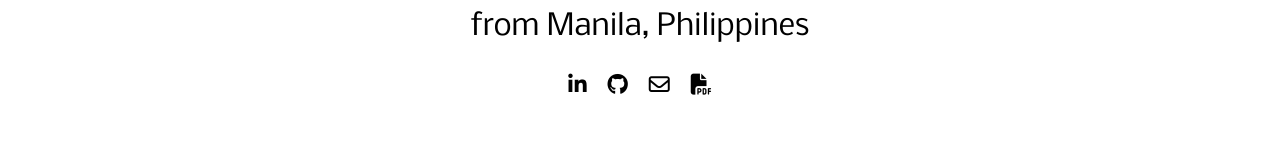
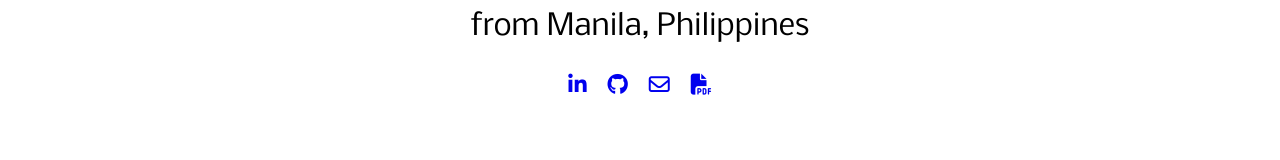
Before and after one commit to mavSeneris/myPortfolio, a React (Vite) app: page / in a window 1280 px wide. Shown: the part 503-663 px from the top of the page. Built offline with nearby package versions, Linux system fonts and the light colour scheme; a web font is replaced by a local one.

Commit message:
added important links to all anchor elements

```diff
--- a/src/components/About.jsx
+++ b/src/components/About.jsx
@@ -16,10 +16,10 @@ export default function About(props) {
                         <p>I'm a self-taught frontend developer from Manila, Philippines </p>
                     </div>
                     <div className="about-links">
-                        <a><i className="fab fa-linkedin-in"></i></a>
-                        <a><i className="fab fa-github"></i></a>
-                        <a><i className="far fa-envelope"></i></a>
-                        <a><i className="fas fa-file-pdf"></i></a>
+                        <a href="https://www.linkedin.com/in/maverick-seneris-50800b275/" target="_blank"><i className="fab fa-linkedin-in"></i></a>
+                        <a href="https://github.com/mavSeneris" target="_blank"><i className="fab fa-github"></i></a>
+                        <a href="mailto:email@email.com"><i className="far fa-envelope"></i></a>
+                        <a href="./assets/Example Resume.pdf" target="_blank"><i className="fas fa-file-pdf"></i></a>
                     </div>
                     <img src={props.darkMode ? heroImageDark : heroImage} className="about-hero_image" />
                 </div>
--- a/src/components/Footer.jsx
+++ b/src/components/Footer.jsx
@@ -14,17 +14,17 @@ export default function Footer() {
                         link-hover-effect
                         link-hover-effect--white"
                         target="_blank">GitHub</a>
-                    <a href="https://github.com/mavSeneris" className="
+                    <a href="https://www.linkedin.com/in/maverick-seneris-50800b275/" className="
                         footer-social-link
                         link-hover-effect
                         link-hover-effect--white"
                         target="_blank">linkedIn</a>
-                    <a href="https://github.com/mavSeneris" className="
+                    <a href="mailto:email@email.com" className="
                         footer-social-link
                         link-hover-effect
                         link-hover-effect--white"
                         target="_blank">Mail</a>
-                    <a href="https://github.com/mavSeneris" className="
+                    <a href="./assets/Example Resume.pdf" className="
                         footer-social-link
                         link-hover-effect
                         link-hover-effect--white"
```
